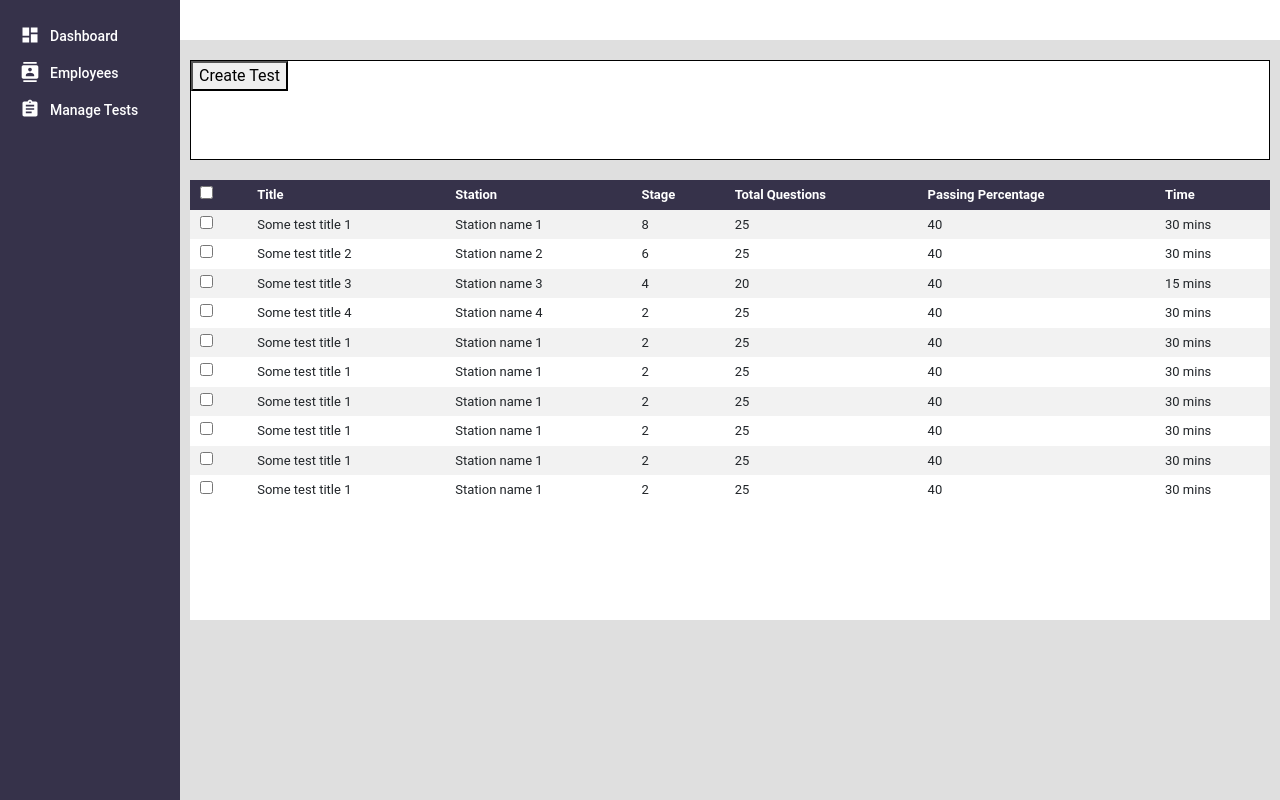
After one commit to Shashank8956/multi-skill, a Python web app: template Templates/Admin/test.html in a window 1280 px wide. The commit adds this page. Run offline with Jinja, Linux system fonts and the light colour scheme; the template is opened without the code that fills it, so the values that code supplies are empty; some libraries are stand-ins or nearby versions.

Commit message:
Added JS for modals in Employee and Test Page

```diff
--- a/Templates/Admin/CSS/dashboard.css
+++ b/Templates/Admin/CSS/dashboard.css
@@ -4,6 +4,7 @@ html {
 }
 body {
     min-height: 100%;
+    font-family: 'Roboto', sans-serif;
 }
 
 .full-page{
@@ -18,8 +19,8 @@ body {
     display: inline-flex;
     position: relative;
     align-items: stretch;
-    width: 15%;
-    background-color: darkslategray;
+    width: 180px;
+    background-color: #36324A;
 
 }
 
@@ -33,12 +34,12 @@ body {
 
 /*********** list-item start ***********/
 .list-item{
-    padding: 10px 5px 10px 25px;
+    padding: 10px 5px 10px 20px;
     width: 100%;
 }
 
 .list-item:hover{
-    background-color: #a8f3ff;
+    background-color: #02ceee;
 }
 
 .list-item img {
@@ -49,9 +50,11 @@ body {
 
 .list-item h6 {
     position: relative;
-    top: 0px;
+    top: 3px;
     left: 10px;
     margin: 0px;
+    font-size: 14px;
+    font: bold;
   }
 
 .list-item a{
@@ -63,14 +66,15 @@ body {
 /*********** topbar start ***********/
 .topbar{
     height:5vh;
-    background-color: bisque;
+    background-color: white;
 }
 /*######### topbar end #########*/
 
 /*********** main-section start ***********/
 .main-section{
     align-items: stretch;
-    background-color: darkturquoise;
+    background-color: rgb(223, 223, 223);
     flex-grow: 1;
 }
+
 /*######### main-section end #########*/
--- /dev/null
+++ b/Templates/Admin/CSS/test.css
@@ -0,0 +1,86 @@
+/************ filter-section start **************/
+
+.filter-section{
+    margin: 20px 10px 20px 10px;
+    height: 100px;
+    background-color: white;
+    border: solid 1px black;
+}
+/*############ filter-section end ##############*/
+
+/************ modal-section start **************/
+.modal_shadow{
+    display: none;
+    position: fixed;
+    top: 0;
+    left: 0;
+    height: 100%;
+    width: 100%;
+    z-index: 1;
+    background-color: rgba(0, 0, 0, 0.5);
+}
+
+.modal_box{
+    position: absolute;
+    top: 50%;
+    left: 50%;
+    transform: translate(-50%, -70%);
+    height: 250px;
+    width: 600px;
+    border-radius: 4px;
+    background-color: rgb(255, 255, 255);
+    box-shadow: 0px 5px 8px 0px rgba(0, 0, 0, 0.2),
+                0px 7px 20px 0px rgba(0, 0, 0, 0.17);
+
+    animation-name: openModal;
+    animation-duration: 500ms;
+}
+
+/*############ modal-section end ##############*/
+
+
+/************ table-section start **************/
+.table-section{
+    margin: 20px 10px 20px 10px;
+    height: 440px;
+    background-color: white;
+    /*border: solid 1px black;*/
+}
+
+.table-content{
+    width: 100%;
+}
+
+th{
+    color: white;
+    background-color: #36324A;
+    padding: 5px 10px 5px 10px;
+    font-family: 'Roboto', sans-serif;
+    font-size: 13px;
+}
+
+tr{
+    width: 100%;
+    font-family: 'Roboto', sans-serif;
+    font-size: 13px;
+}
+
+td{
+    padding: 5px 10px 5px 10px;
+}
+
+tr:nth-child(even){
+    background-color: #f2f2f2;
+}
+
+tr:hover{
+    background-color: #dddddd;
+}
+/*############ table-section end ##############*/
+
+/************ Animations start **************/
+@keyframes openModal{
+    from { opacity: 0; }
+    to { opacity: 1; }
+}
+/*############ Animations end ##############*/
--- /dev/null
+++ b/Templates/Admin/JS/test.js
@@ -0,0 +1,13 @@
+const addEmpBtn = document.getElementById("testCreateBtn");
+const modal = document.getElementById("id_modal_shadow");
+addEmpBtn.addEventListener("click", loadModal);
+window.addEventListener("click", closeModal);
+
+function loadModal(){
+    modal.style.display = "inline-block";
+}
+
+function closeModal(e){
+    if(e.target == modal)
+        modal.style.display = "none";
+}
--- /dev/null
+++ b/Templates/Admin/test.html
@@ -0,0 +1,174 @@
+<!DOCTYPE html>
+<html lang="en">
+<head>
+    <meta charset="UTF-8">
+    <meta name="viewport" content="width=device-width, height= device-height, initial-scale=1.0">
+    <link rel="stylesheet" href="https://stackpath.bootstrapcdn.com/bootstrap/4.4.1/css/bootstrap.min.css" integrity="sha384-Vkoo8x4CGsO3+Hhxv8T/Q5PaXtkKtu6ug5TOeNV6gBiFeWPGFN9MuhOf23Q9Ifjh" crossorigin="anonymous">
+    <link rel="stylesheet" href="css/dashboard.css">
+    <link rel="stylesheet" href="css/test.css">
+    <title>Dashboard</title>
+</head>
+<body>
+    <div class= "full-page">
+<!--Left side nav-->
+            <div class="sidenav">
+    <!--Side nav list items-->
+                <ul class= "sidenav-list">
+                    <li>
+                        <div class="list-item">
+                            <a href="./dashboard.html">
+                                <img src="static/white/icon_white_dashboard.svg"/>
+                                <h6>Dashboard</h6>
+                            </a>
+                        </div>
+                    </li>
+                    <li>
+                        <div class="list-item">
+                            <a href="./employee.html">
+                                <span><img src="static/white/icon_white_employee.svg"/></span>
+                                <h6>Employees</h6>
+                            </a>
+                        </div>
+                    </li>
+                    <li>
+                        <div class="list-item">
+                            <a href="./test.html">
+                                <span><img src="static/white/icon_white_test.svg"/></span>
+                                <h6>Manage Tests</h6>
+                            </a>
+                        </div>
+                    </li>
+                </ul>
+            </div>
+    <!--########### Side nav list items - END ###########-->
+<!--########### Left Side bar - END ###########-->
+            <!--Main Section-->
+            <div class="main-section">
+                <div class="topbar">
+                </div>
+    <!--Filter section-->
+                <div class="filter-section">
+                    <button id="testCreateBtn" type="button" class="create-test">Create Test</button>
+                </div>
+    <!--########### Filter Section - END ###########-->
+
+    <!--Modal section-->
+    <div id="id_modal_shadow" class="modal_shadow">
+        <div id="id_modal_box" class="modal_box">
+
+        </div>
+      </div>
+    <!--########### Modal Section - END ###########-->
+
+    <!--Table section-->
+                <div class="table-section">
+                    <table class="table-content">
+                        <tr>
+                            <th><input type="checkbox"></th>
+                            <th>Title</th>
+                            <th>Station</th>
+                            <th>Stage</th>
+                            <th>Total Questions</th>
+                            <th>Passing Percentage</th>
+                            <th>Time</th>
+                        </tr>
+                        <tr>
+                            <td><input type="checkbox"></td>
+                            <td>Some test title 1</td>
+                            <td>Station name 1</td>
+                            <td>8</td>
+                            <td>25</td>
+                            <td>40</td>
+                            <td>30 mins</td>
+                        </tr>
+                        <tr>
+                            <td><input type="checkbox"></td>
+                            <td>Some test title 2</td>
+                            <td>Station name 2</td>
+                            <td>6</td>
+                            <td>25</td>
+                            <td>40</td>
+                            <td>30 mins</td>
+                        </tr>
+                        <tr>
+                            <td><input type="checkbox"></td>
+                            <td>Some test title 3</td>
+                            <td>Station name 3</td>
+                            <td>4</td>
+                            <td>20</td>
+                            <td>40</td>
+                            <td>15 mins</td>
+                        </tr>
+                        <tr>
+                            <td><input type="checkbox"></td>
+                            <td>Some test title 4</td>
+                            <td>Station name 4</td>
+                            <td>2</td>
+                            <td>25</td>
+                            <td>40</td>
+                            <td>30 mins</td>
+                        <tr>
+                            <td><input type="checkbox"></td>
+                            <td>Some test title 1</td>
+                            <td>Station name 1</td>
+                            <td>2</td>
+                            <td>25</td>
+                            <td>40</td>
+                            <td>30 mins</td>
+                        </tr>
+                        <tr>
+                            <td><input type="checkbox"></td>
+                            <td>Some test title 1</td>
+                            <td>Station name 1</td>
+                            <td>2</td>
+                            <td>25</td>
+                            <td>40</td>
+                            <td>30 mins</td>
+                        </tr>
+                        <tr>
+                            <td><input type="checkbox"></td>
+                            <td>Some test title 1</td>
+                            <td>Station name 1</td>
+                            <td>2</td>
+                            <td>25</td>
+                            <td>40</td>
+                            <td>30 mins</td>
+                        </tr>
+                        <tr>
+                            <td><input type="checkbox"></td>
+                            <td>Some test title 1</td>
+                            <td>Station name 1</td>
+                            <td>2</td>
+                            <td>25</td>
+                            <td>40</td>
+                            <td>30 mins</td>
+                        </tr>
+                        <tr>
+                            <td><input type="checkbox"></td>
+                            <td>Some test title 1</td>
+                            <td>Station name 1</td>
+                            <td>2</td>
+                            <td>25</td>
+                            <td>40</td>
+                            <td>30 mins</td>
+                        </tr>
+                        <tr>
+                            <td><input type="checkbox"></td>
+                            <td>Some test title 1</td>
+                            <td>Station name 1</td>
+                            <td>2</td>
+                            <td>25</td>
+                            <td>40</td>
+                            <td>30 mins</td>
+                        </tr>
+                    </table>
+                </div>
+    <!--########### Table Section - END ###########-->
+            </div>
+<!--########### Main Section - END ###########-->
+    </div>
+    </div>
+
+    <script src="JS/test.js"></script>
+</body>
+</html>
```
Also changed, not shown: Templates/Admin/CSS/employee.css (added, +86 -0 lines), Templates/Admin/JS/employee.js (added, +13 -0 lines), Templates/Admin/dashboard.html (+12 -6 lines), Templates/Admin/employee.html (added, +164 -0 lines), Templates/Admin/testDetail.html (added, +13 -0 lines), Templates/Admin/CSS/testDetail.css (added).
